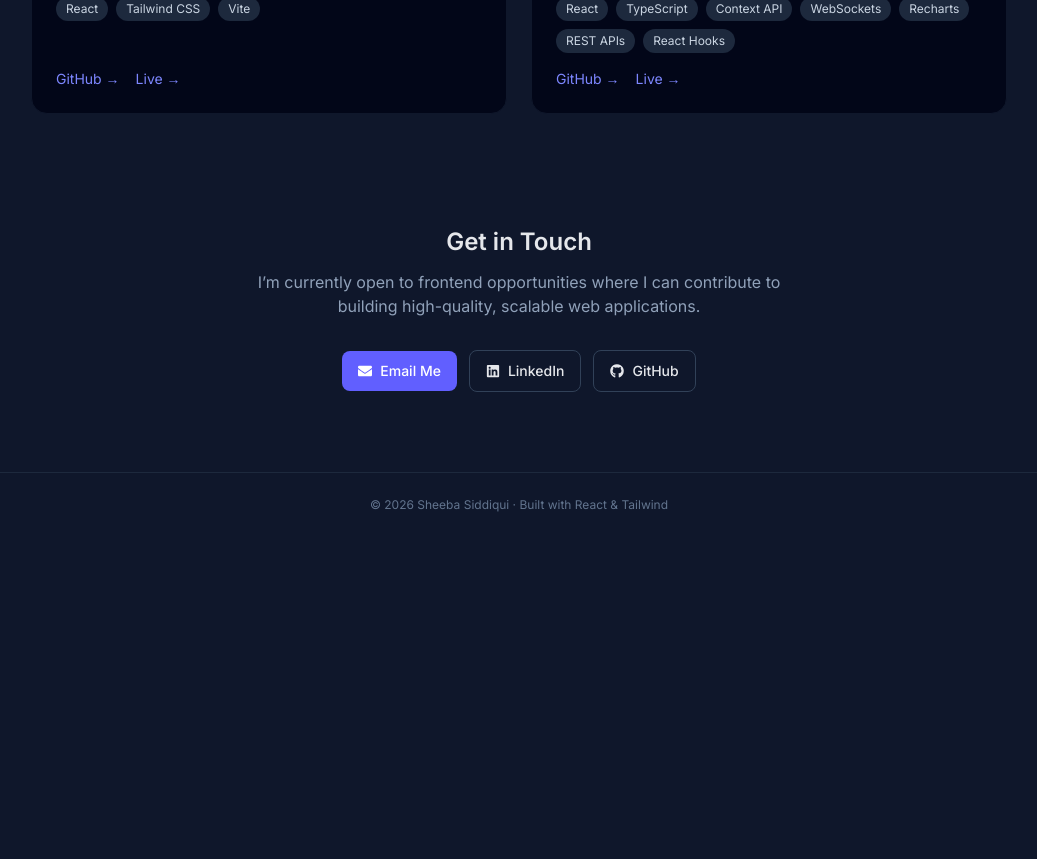
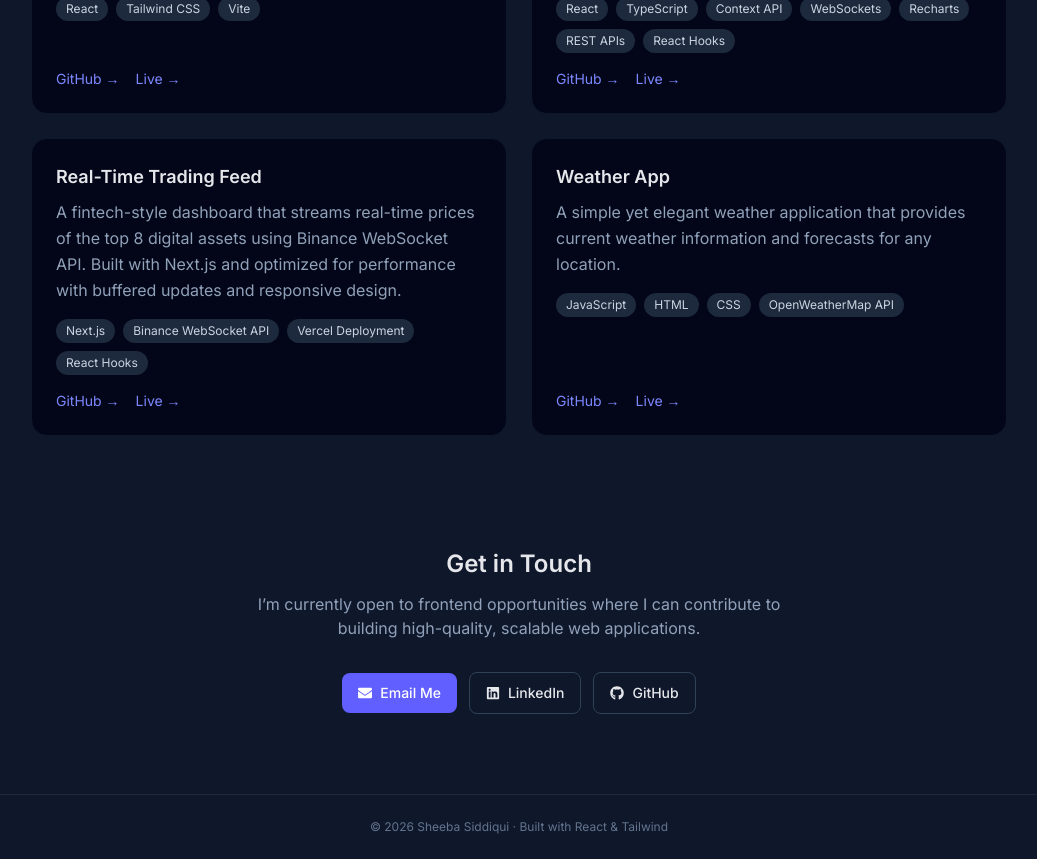
Before and after one commit to shesiddi/sheeba-portfolio, a React (Vite) app: page / in a window 1280 px wide. Shown: the part 4460-5319 px from the top of the page, without its empty margins (121-1158 px from the left). Before the commit the page ends 4997 px from the top, so only its background shows below. Built offline with nearby package versions, Linux system fonts and the light colour scheme.

Commit message:
project data updated

```diff
--- a/src/data/projects.js
+++ b/src/data/projects.js
@@ -5,7 +5,7 @@ export const projects = [
       "Built a responsive portfolio using React, Tailwind CSS, focusing on performance, clean architecture, and reusable components.",
     tech: ["React", "Tailwind CSS", "Vite"],
     github: "https://github.com/shesiddi/sheeba-portfolio",
-    live: "#",
+    live: "https://sheeba-dev.vercel.app/",
   },
   {
     title: "Crypto Dashboard",
@@ -23,4 +23,30 @@ export const projects = [
     github: "https://github.com/shesiddi/crypto-dashboard",
     live: "https://github.com/shesiddi/crypto-dashboard",
   },
+  {
+    title: "Real-Time Trading Feed",
+    description:
+      "A fintech-style dashboard that streams real-time prices of the top 8 digital assets using Binance WebSocket API. Built with Next.js and optimized for performance with buffered updates and responsive design.",
+    tech: [
+      "Next.js",
+      "Binance WebSocket API",
+      "Vercel Deployment",
+      "React Hooks"
+    ],
+    github: "https://github.com/shesiddi/real-time-trading-feed",
+    live: "https://crypto-live-price-feed.vercel.app/",
+  },
+  {
+    title: "Weather App",
+    description:
+      "A simple yet elegant weather application that provides current weather information and forecasts for any location.",
+    tech: [
+      "JavaScript",
+      "HTML",
+      "CSS",
+      "OpenWeatherMap API"
+    ],
+    github: "https://github.com/shesiddi/weather-app",
+    live: "https://weather-app-js-neon.vercel.app/"
+  }
 ];
```
